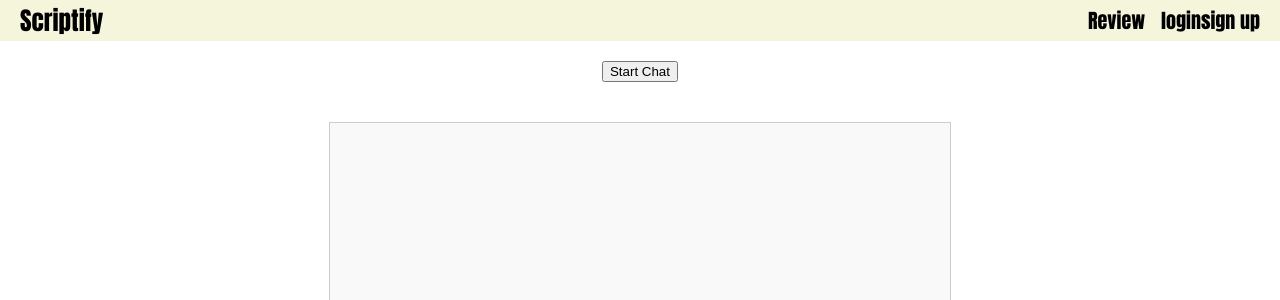
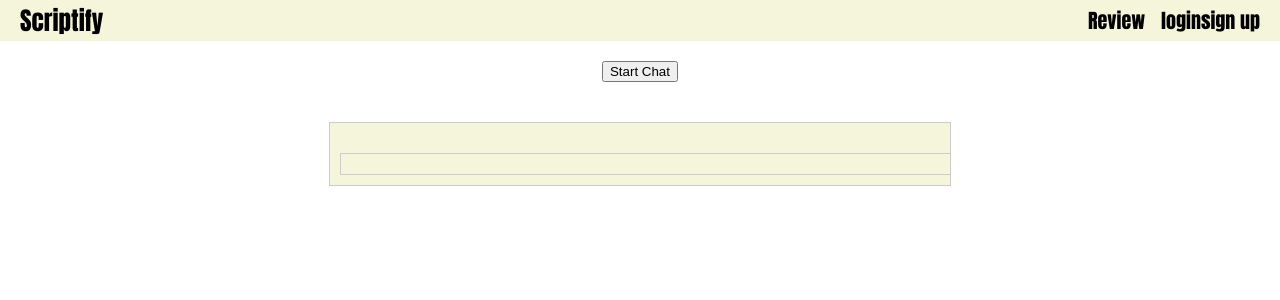
Before and after one commit to ScritifY/Scriptify_FE, a Vue app in the folder scriptify/: page / in a window 1280 px wide. Shown: the top 300 px of the page. Built offline with nearby package versions, Linux system fonts and the light colour scheme.

Commit message:
feat: 채팅 버블 컴포넌트 구현

```diff
--- /dev/null
+++ b/scriptify/src/components/chat/BubbleChatComponent.vue
@@ -0,0 +1,65 @@
+<!-- BubbleChatComponent.vue -->
+<template>
+  <!-- <div class="chat-container"> -->
+    <!-- RequestChatComponent는 'request' 타입의 메시지만 렌더링 -->
+    <!-- <RequestChatComponent
+      v-for="message in requestMessages"
+      :key="message.id"
+      :message="message.content"
+    /> -->
+    <!-- ResponseChatComponent는 'response' 타입의 메시지만 렌더링 -->
+    <!-- <ResponseChatComponent
+      v-for="message in responseMessages"
+      :key="message.id"
+      :message="message.content"
+    />
+  </div> -->
+  <div class="chat-container">
+    <!-- 모든 메시지를 순서대로 렌더링 -->
+    <div v-for="message in messages" :key="message.id">
+      <!-- 요청 메시지일 경우 RequestChatComponent 렌더링 -->
+      <RequestChatComponent
+        v-if="message.type === 'request'"
+        :message="message.content"
+      />
+      <!-- 응답 메시지일 경우 ResponseChatComponent 렌더링 -->
+      <ResponseChatComponent
+        v-else-if="message.type === 'response'"
+        :message="message.content"
+      />
+    </div>
+  </div>
+</template>
+
+<script setup>
+import { computed } from 'vue';
+import RequestChatComponent from './RequestChatComponent.vue';
+import ResponseChatComponent from './ResponseChatComponent.vue';
+
+// 부모에서 받은 메시지 목록을 props로 받는다
+const props = defineProps({
+  messages: Array,
+});
+
+// 'request' 타입의 메시지만 필터링
+const requestMessages = computed(() => {
+  console.log('오냐?')
+  return props.messages.filter(message => message.type === 'request');
+});
+
+// 'response' 타입의 메시지만 필터링
+const responseMessages = computed(() => {
+  return props.messages.filter(message => message.type === 'response');
+});
+</script>
+
+<style scoped>
+.chat-container {
+  display: flex;
+  flex-direction: column;
+  padding: 10px;
+  background-color:beige;
+  height: 1500px;
+  overflow-y: scroll;
+}
+</style>
--- a/scriptify/src/components/chat/RequestChatComponent.vue
+++ b/scriptify/src/components/chat/RequestChatComponent.vue
@@ -0,0 +1,28 @@
+<!-- RequestChatComponent.vue -->
+<template>
+    <div class="request-chat">
+      <div class="chat-bubble">{{ message }}</div>
+    </div>
+  </template>
+
+  <script setup>
+  defineProps({
+    message: String,
+  });
+  </script>
+
+  <style scoped>
+  .request-chat {
+    text-align: right;
+  }
+
+  .chat-bubble {
+    max-width: 70%;
+    padding: 10px;
+    /* margin: 5px; */
+    margin-left: 20%;
+    border-radius: 10px;
+    background-color: #d0f4de;
+    word-wrap: break-word;
+  }
+  </style>
--- a/scriptify/src/components/chat/ResponseChatComponent.vue
+++ b/scriptify/src/components/chat/ResponseChatComponent.vue
@@ -0,0 +1,27 @@
+<!-- ResponseChatComponent.vue -->
+<template>
+    <div class="response-chat">
+      <div class="chat-bubble">{{ message }}</div>
+    </div>
+  </template>
+
+  <script setup>
+  defineProps({
+    message: String,
+  });
+  </script>
+
+  <style scoped>
+  .response-chat {
+    text-align: left;
+  }
+
+  .chat-bubble {
+    max-width: 70%;
+    padding: 10px;
+    margin: 5px;
+    border-radius: 10px;
+    background-color: #d1e7fd;
+    word-wrap: break-word;
+  }
+  </style>
--- a/scriptify/src/views/HomeView.vue
+++ b/scriptify/src/views/HomeView.vue
@@ -8,34 +8,47 @@
 
       <!-- 채팅 메시지들을 표시 -->
       <div class="chat-container">
-        <ChatResponseComponent v-for="(message, index) in chatMessages" :key="index" :message="message" />
+        <BubbleChatComponent :messages="messages"/>
       </div>
     </div>
 </template>
 
   <script setup>
   import { ref } from 'vue';
-
-  import ChatResponseComponent from '@/components/chat/ChatResponseComponent.vue';
   import axios from 'axios';
   import InputComponent from '@/components/chat/InputComponent.vue';
+  import BubbleChatComponent from '@/components/chat/BubbleChatComponent.vue';
 
   // 채팅 메시지들
   const chatMessages = ref([]);
   const showInput = ref(false);
+  const messages = ref([])
+  const cnt = ref(0)
 
   // 메시지를 처리하는 함수
   const handleMessage = (input) => {
+
     showInput.value = false;
     const url = 'tempurl'
     console.log(url)
     console.log(input)
+    // messages.value = [
+    // { id: 1, type: 'request', content: '안녕하세요, 요청 메시지입니다.' },
+    // { id: 2, type: 'response', content: '안녕하세요, 응답 메시지입니다.' },
+    // ];
+    messages.value.push(
+      { id: 1, type: 'request', content: '안녕하세요, 요청 메시지입니다.안녕하세요, 요청 메시지입니다.안녕하세요, 요청 메시지입니다.안녕하세요, 요청 메시지입니다.안녕하세요, 요청 메시지입니다.안녕하세요, 요청 메시지입니다.안녕하세요, 요청 메시지입니다.안녕하세요, 요청 메시지입니다.안녕하세요, 요청 메시지입니다.'+cnt.value },
+      { id: 2, type: 'response', content: '안녕하세요, 응답 메시지입니다.안녕하세요, 응답 메시지입니다.안녕하세요, 응답 메시지입니다.안녕하세요, 응답 메시지입니다.안녕하세요, 응답 메시지입니다.안녕하세요, 응답 메시지입니다.안녕하세요, 응답 메시지입니다.안녕하세요, 응답 메시지입니다.안녕하세요, 응답 메시지입니다.안녕하세요, 응답 메시지입니다.' },
+    )
+    cnt.value += 1
+    console.log(messages.value)
     // axios
     //     .post(url,
     //         {
 
     //         }
     //     )
+
   }
 //   const handleMessage = async (input) => {
 //     // 1. 백엔드 요청 (예시로 fetch 사용)
@@ -66,11 +79,11 @@
   .chat-container {
     width: 100%;
     max-width: 600px;
-    height: 400px;
+    height: 85%;
     overflow-y: scroll;
     border: 1px solid #ccc;
     padding: 10px;
     margin-top: 20px;
-    background-color: #f9f9f9;
+    background-color:beige;
   }
   </style>
```
Also changed, not shown: scriptify/src/components/chat/ChatBubbleComponent.vue (deleted).
